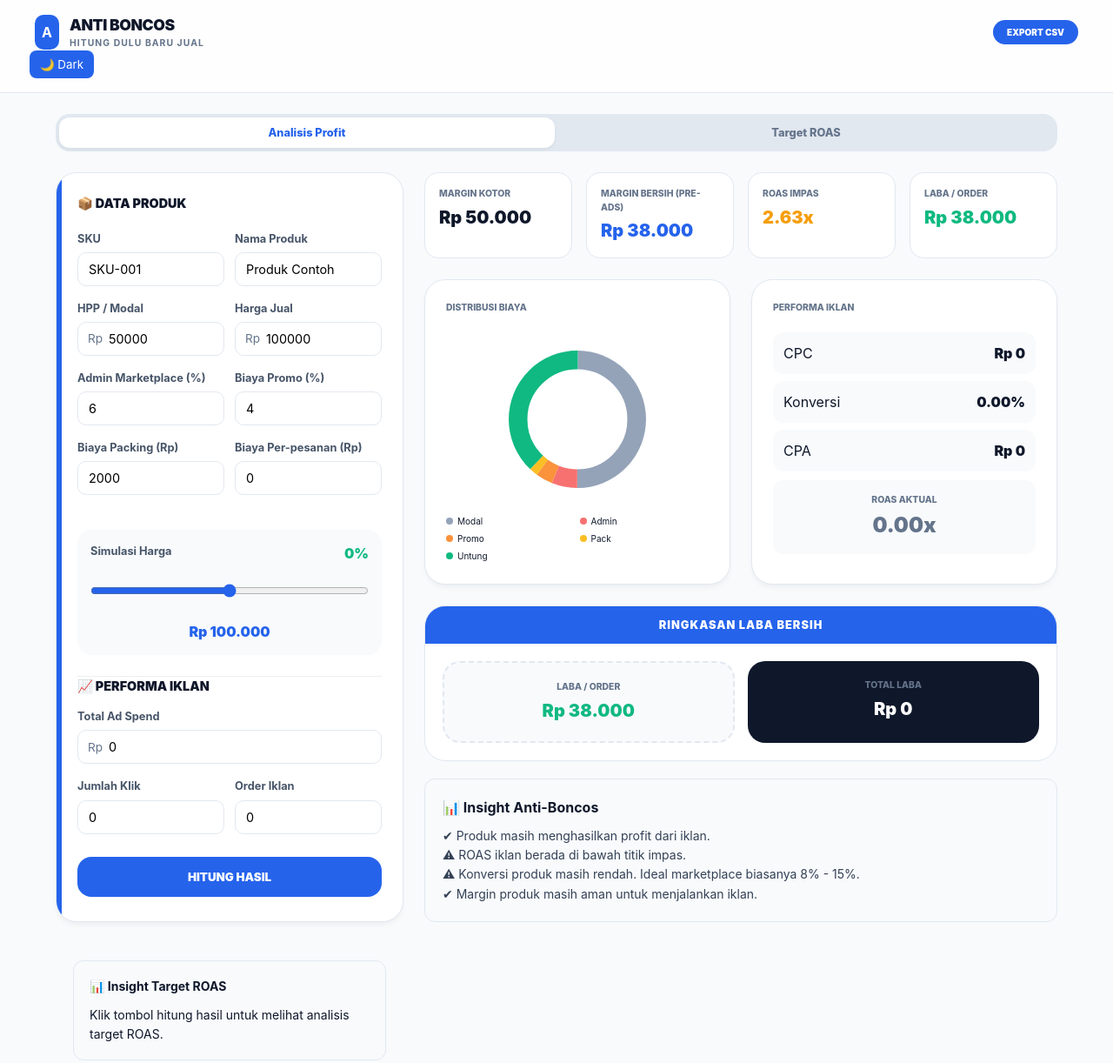
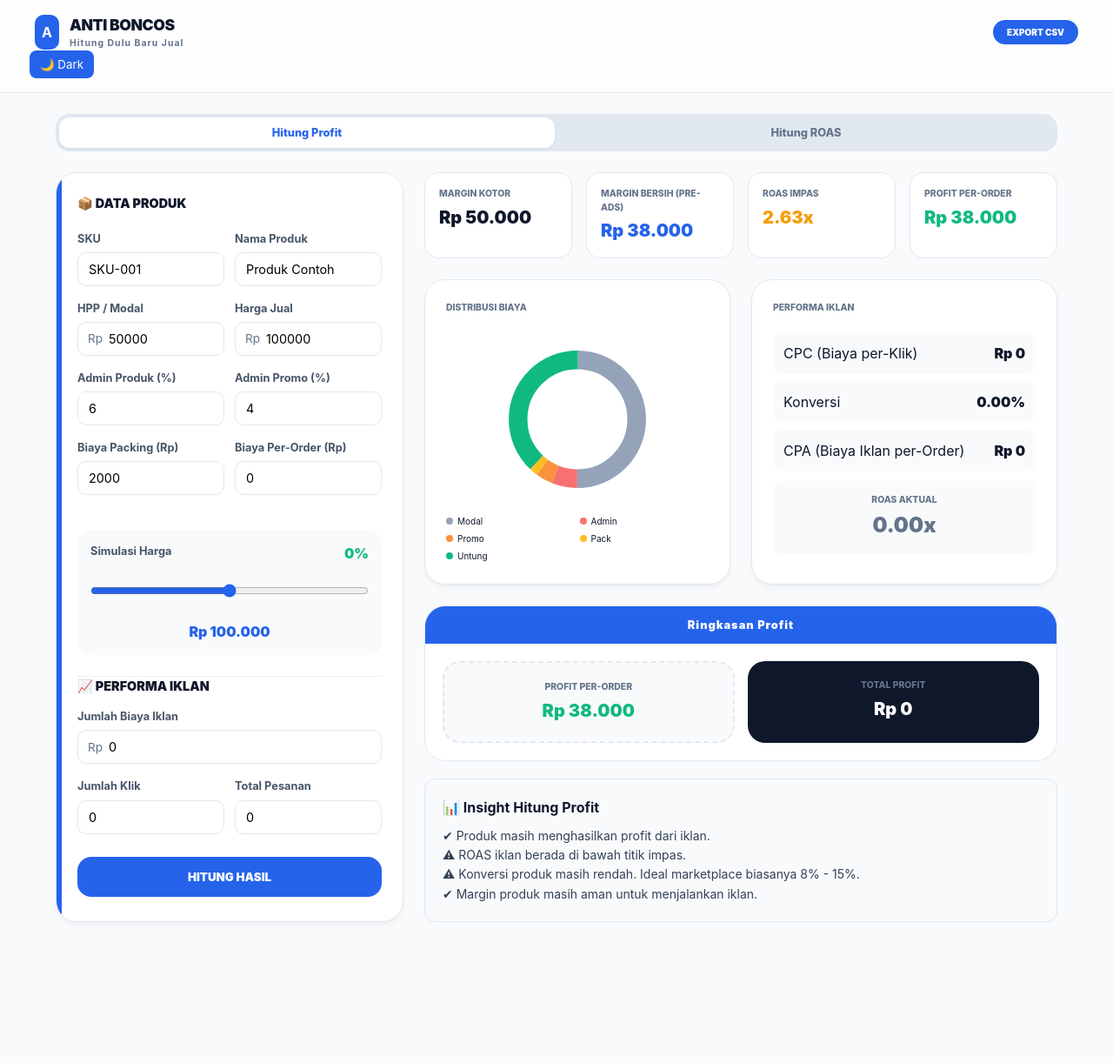
Before and after one commit to udinsyafius-ai/anti-boncos-tools, a website: page app.html in a window 1280 px wide. Shown: the whole page at 87% size. After the commit the page ends 1100 px from the top, so only its background shows below. Drawn offline with Linux system fonts and the light colour scheme; sample sign-in values are in the browser's storage.

Commit message:
Update app.html

```diff
--- a/app.html
+++ b/app.html
@@ -342,7 +342,7 @@ background:#020617;
                 <div class="logo-box">A</div>
                 <div class="title-group">
                     <h1>ANTI BONCOS</h1>
-                    <p>HITUNG DULU BARU JUAL</p>
+                    <p>Hitung Dulu Baru Jual</p>
                 </div>
             </div>
             <button class="btn-primary" style="width: auto; padding: 8px 16px; margin: 0; font-size: 10px;" onclick="exportCSV()">EXPORT CSV</button>
@@ -355,8 +355,8 @@ style="margin-left:10px;padding:8px 12px;border-radius:8px;border:none;backgroun
 
     <div class="tabs-nav">
         <div class="tabs-container">
-            <button class="tab-btn active" onclick="switchTab('profit')">Analisis Profit</button>
-            <button class="tab-btn" onclick="switchTab('roas')">Target ROAS</button>
+            <button class="tab-btn active" onclick="switchTab('profit')">Hitung Profit</button>
+            <button class="tab-btn" onclick="switchTab('roas')">Hitung ROAS</button>
         </div>
     </div>
 
@@ -394,11 +394,11 @@ style="margin-left:10px;padding:8px 12px;border-radius:8px;border:none;backgroun
 
             <div class="grid-2">
                 <div class="input-group">
-                    <label>Admin Marketplace (%)</label>
+                    <label>Admin Produk (%)</label>
                     <input type="number" id="adminMarketplace" value="6">
                 </div>
                 <div class="input-group">
-                    <label>Biaya Promo (%)</label>
+                    <label>Admin Promo (%)</label>
                     <input type="number" id="freeOngkir" value="4">
                 </div>
             </div>
@@ -409,7 +409,7 @@ style="margin-left:10px;padding:8px 12px;border-radius:8px;border:none;backgroun
                     <input type="number" id="packing" value="2000">
                 </div>
                 <div class="input-group">
-                    <label>Biaya Per-pesanan (Rp)</label>
+                    <label>Biaya Per-Order (Rp)</label>
                     <input type="number" id="biayaLain" value="0">
                 </div>
             </div>
@@ -426,7 +426,7 @@ style="margin-left:10px;padding:8px 12px;border-radius:8px;border:none;backgroun
 
                 <h2 style="font-size: 0.9rem; font-weight: 900; margin-bottom: 15px; border-top: 1px solid #eee; pt-15">📈 PERFORMA IKLAN</h2>
                 <div class="input-group">
-                    <label>Total Ad Spend</label>
+                    <label>Jumlah Biaya Iklan</label>
                     <div class="input-wrapper">
                         <span class="input-prefix">Rp</span>
                         <input type="number" id="totalBiayaIklan" class="has-prefix" value="0">
@@ -438,7 +438,7 @@ style="margin-left:10px;padding:8px 12px;border-radius:8px;border:none;backgroun
                         <input type="number" id="jumlahKlik" value="0">
                     </div>
                     <div class="input-group">
-                        <label>Order Iklan</label>
+                        <label>Total Pesanan</label>
                         <input type="number" id="jumlahPesanan" value="0">
                     </div>
                 </div>
@@ -446,7 +446,7 @@ style="margin-left:10px;padding:8px 12px;border-radius:8px;border:none;backgroun
 
             <div id="roas-inputs" class="hidden">
                 <div class="input-group">
-                    <label>Target Laba Bersih (Rp)</label>
+                    <label>Target Margin Bersih (Rp)</label>
                     <div class="input-wrapper">
                         <span class="input-prefix">Rp</span>
                         <input type="number" id="targetMarginRp" class="has-prefix" value="15000">
@@ -458,72 +458,97 @@ style="margin-left:10px;padding:8px 12px;border-radius:8px;border:none;backgroun
         </section>
 
         <section id="results-view">
+
+<!-- VIEW PROFIT -->
 <div id="view-profit">
+
 <div class="results-grid">
     <div class="res-card">
         <div class="res-label">Margin Kotor</div>
         <div class="res-value" id="res-margin-kotor">Rp 0</div>
     </div>
+
     <div class="res-card">
         <div class="res-label">Margin Bersih (Pre-Ads)</div>
         <div class="res-value" id="res-margin-bersih" style="color: var(--primary)">Rp 0</div>
     </div>
+
     <div class="res-card">
         <div class="res-label">ROAS Impas</div>
         <div class="res-value" id="res-roas-impas" style="color: var(--warning)">0.00x</div>
     </div>
+
     <div class="res-card">
-                        <div class="res-label">Laba / Order</div>
+        <div class="res-label">Profit per-Order</div>
         <div class="res-value" id="res-final-profit">Rp 0</div>
     </div>
 </div>
 
 <div class="dashboard-row">
+
 <div class="card">
 <div class="res-label" style="margin-bottom: 20px;">Distribusi Biaya</div>
+
 <div class="chart-container">
 <svg width="180" height="180" viewBox="0 0 42 42" id="pie-chart">
 <circle cx="21" cy="21" r="15.915" fill="transparent" stroke="#e2e8f0" stroke-width="5"></circle>
 </svg>
 </div>
+
 <div id="chart-legend" style="font-size: 10px; margin-top: 10px; display: grid; grid-template-columns: 1fr 1fr; gap: 5px;"></div>
+
 </div>
 
 <div class="card">
+
 <div class="res-label" style="margin-bottom: 20px;">Performa Iklan</div>
+
 <div class="perf-item">
-                            <span>CPC</span>
+<span>CPC (Biaya per-Klik)</span>
 <span id="res-cpc" style="font-weight: 900;">Rp 0</span>
 </div>
+
 <div class="perf-item">
 <span>Konversi</span>
 <span id="res-cr" style="font-weight: 900;">0%</span>
 </div>
+
 <div class="perf-item">
-                            <span>CPA</span>
+<span>CPA (Biaya Iklan per-Order)</span>
 <span id="res-cpa" style="font-weight: 900;">Rp 0</span>
 </div>
+
 <div id="roas-status-box" style="padding: 15px; border-radius: 12px; margin-top: 10px; text-align: center;">
 <div class="res-label">ROAS AKTUAL</div>
 <div id="res-roas-aktual" style="font-size: 1.5rem; font-weight: 900;">0.00x</div>
 </div>
+
 </div>
+
 </div>
 
 <div class="summary-card">
-                    <div class="summary-header">RINGKASAN LABA BERSIH</div>
+
+<div class="summary-header">Ringkasan Profit</div>
+
 <div class="summary-body">
+
 <div class="summary-box light-box">
-                            <div class="res-label">Laba / Order</div>
+<div class="res-label">Profit per-Order</div>
 <div class="res-value" id="sum-profit-order">Rp 0</div>
 </div>
+
 <div class="summary-box dark-box">
-                            <div class="res-label">Total Laba</div>
+<div class="res-label">Total Profit</div>
 <div class="res-value" id="sum-profit-total">Rp 0</div>
 </div>
+
 </div>
+
 </div>
-            </div>
+
+<!-- INSIGHT HITUNG PROFIT -->
+
 <div id="insightBox" style="
 margin-top:20px;
 background:#f8fafc;
@@ -532,7 +557,7 @@ padding:20px;
 border:1px solid #e2e8f0;
 ">
 
-<b>📊 Insight Anti-Boncos</b>
+<b>📊 Insight Hitung Profit</b>
 
 <div id="insightText" style="
 margin-top:10px;
@@ -542,38 +567,63 @@ color:#334155;
 "></div>
 
 </div>
+
+</div>
+
+
+
+<!-- VIEW ROAS -->
+
 <div id="view-roas" class="hidden">
+
 <div class="card" style="margin-bottom: 20px;">
+
 <h3 class="res-label" style="color: var(--warning)">Target ROAS Impas</h3>
+
 <div class="grid-2">
+
 <div>
 <div class="res-label">Max Biaya / Order</div>
 <div class="res-value" id="target-max-bep">Rp 0</div>
 </div>
+
 <div>
 <div class="res-label">ROAS Impas</div>
 <div class="res-value text-success" id="target-roas-bep">0.00x</div>
 </div>
+
 </div>
+
 </div>
+
+
+
 <div class="card">
+
 <h3 class="res-label" style="color: var(--primary)">Target Performa</h3>
+
 <div class="grid-2">
+
 <div>
-                            <div class="res-label">Budget Iklan / Order</div>
+<div class="res-label">Max Biaya / Order</div>
 <div class="res-value" id="target-budget-cpa">Rp 0</div>
 </div>
+
 <div>
 <div class="res-label">Min. ROAS Target</div>
 <div class="res-value text-success" id="target-roas-final">0.00x</div>
 </div>
+
 </div>
+
 </div>
-            </div>
-        </section>
-        <!-- Insight Target ROAS -->
+
+
+
+<!-- INSIGHT TARGET ROAS -->
+
 <div style="
-margin:20px;
+margin-top:20px;
 background:#f8fafc;
 border:1px solid #e2e8f0;
 border-radius:12px;
@@ -581,6 +631,7 @@ padding:18px;
 font-size:14px;
 line-height:1.6;
 ">
+
 <b>📊 Insight Target ROAS</b>
 
 <div id="roasInsightText" style="margin-top:10px;">
@@ -588,6 +639,11 @@ Klik tombol hitung hasil untuk melihat analisis target ROAS.
 </div>
 
 </div>
+
+</div>
+
+</section>
+
         </main>
     <script>
 
```
Lines whose indentation alone changed are shown as unchanged.
